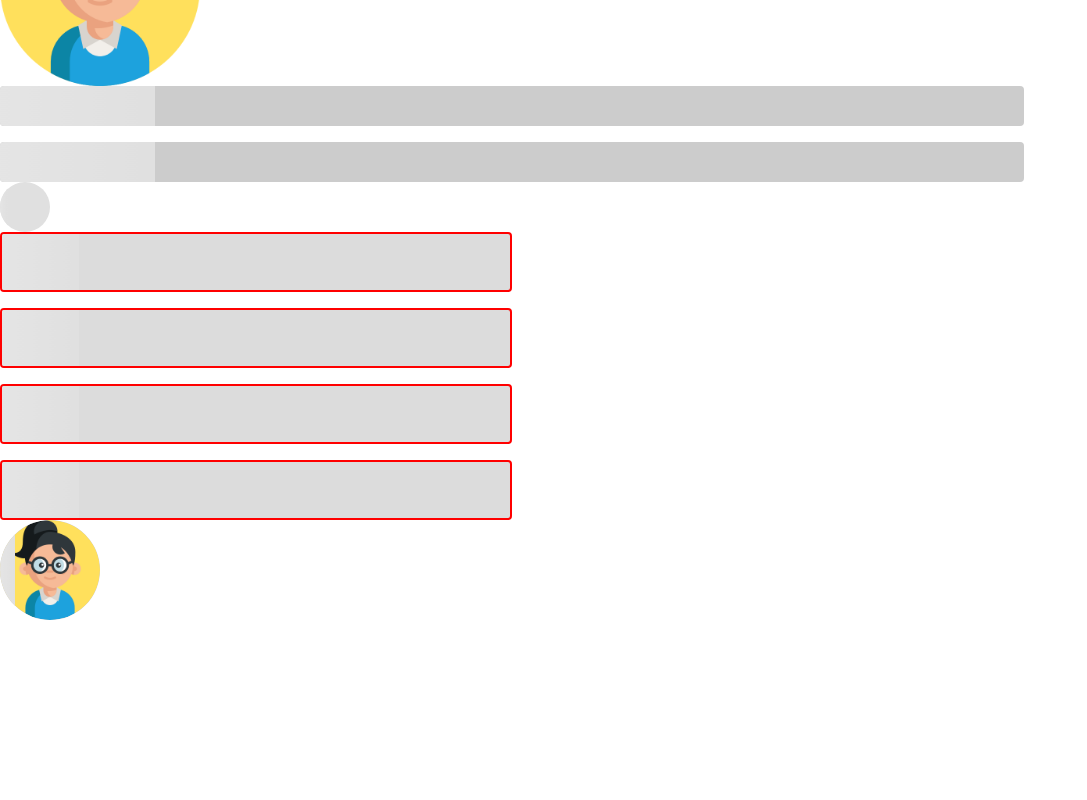
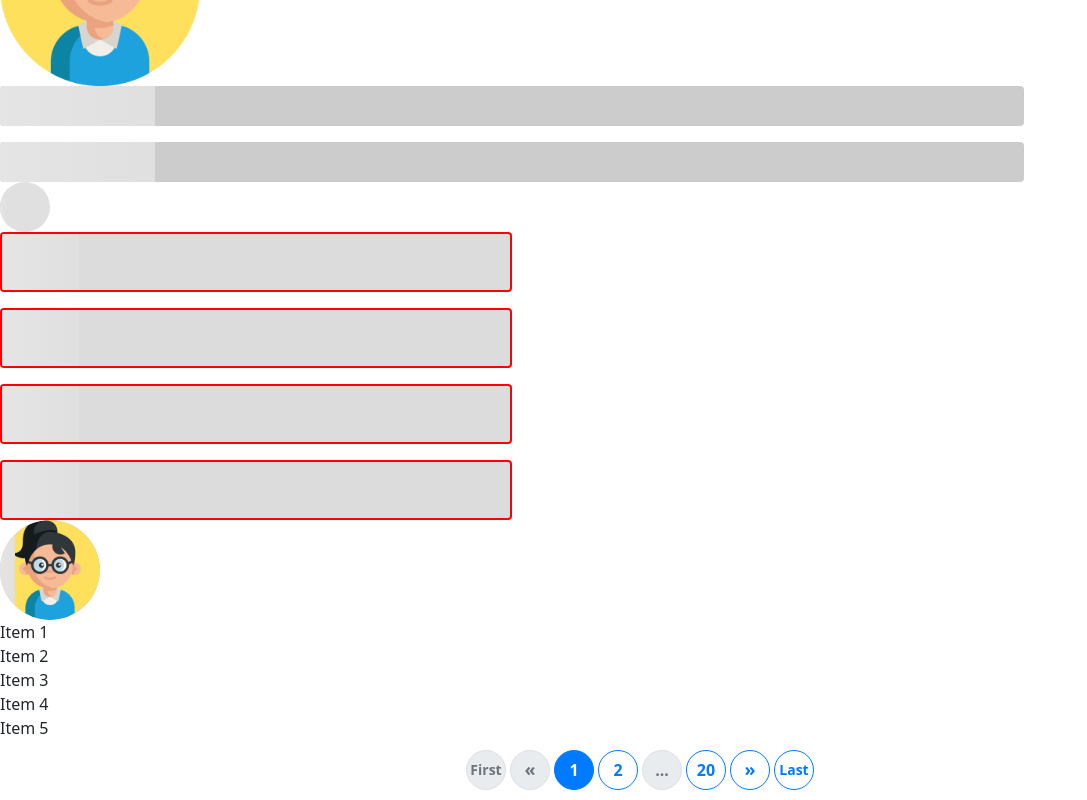
Before and after one commit to Pandukumar9/angular_19_concepts, an Angular app: page / in a window 1280 px wide. Shown: the part 1235-2035 px from the top of the page, without its empty margins (0-1087 px from the left). Before the commit the page ends 1855 px from the top, so only its background shows below. Built offline with nearby package versions, Linux system fonts and the light colour scheme.

Commit message:
reuse pagination completed

```diff
--- a/src/app/app.component.html
+++ b/src/app/app.component.html
@@ -26,3 +26,15 @@
   shimmerColor="#dddddd"
   imageUrl="girl.png"
 ></app-reuse-skeleton>
+
+
+<div *ngFor="let item of paginatedItems">
+  {{ item }}
+</div>
+
+<app-reuse-pagination
+[totalItems]="items.length"
+[itemsPerPage]="itemsPerPage"
+[currentPage]="currentPage"
+(pageChange)="onPageChange($event)">
+</app-reuse-pagination>
--- a/src/app/app.component.ts
+++ b/src/app/app.component.ts
@@ -1,12 +1,13 @@
 import { Component } from '@angular/core';
 import { ReactFormComponent } from './forms/react-form/react-form.component';
 import { TemplateFormComponent } from './forms/template-form/template-form.component';
-import { IMAGE_CONFIG } from '@angular/common';
+import { IMAGE_CONFIG, NgFor } from '@angular/common';
 import { ReuseSkeletonComponent } from './reuse-comp/reuse-skeleton/reuse-skeleton.component';
+import { ReusePaginationComponent } from './reuse-comp/reuse-pagination/reuse-pagination.component';
 
 @Component({
   selector: 'app-root',
-  imports: [ReactFormComponent,TemplateFormComponent,ReuseSkeletonComponent],
+  imports: [ReactFormComponent,TemplateFormComponent,ReuseSkeletonComponent,ReusePaginationComponent,NgFor],
   templateUrl: './app.component.html',
   styleUrl: './app.component.scss',
   providers: [
@@ -24,4 +25,17 @@ export class AppComponent {
   isLoading:boolean = false;
 
   data = ['test' , 'test1' , 'test3'];
+
+  items = Array.from({ length: 100 }, (_, i) => `Item ${i + 1}`); // Example data
+  itemsPerPage = 5;
+  currentPage = 1;
+
+  get paginatedItems(): string[] {
+    const start = (this.currentPage - 1) * this.itemsPerPage;
+    return this.items.slice(start, start + this.itemsPerPage);
+  }
+
+  onPageChange(newPage: number) {
+    this.currentPage = newPage;
+  }
 }
--- a/src/app/reuse-comp/reuse-pagination/reuse-pagination.component.html
+++ b/src/app/reuse-comp/reuse-pagination/reuse-pagination.component.html
@@ -1,7 +1,40 @@
-<p>
+<nav *ngIf="totalPages > 1" aria-label="Pagination">
+  <ul class="pagination">
+    <!-- First Button -->
+    <li class="page-item" [class.disabled]="currentPage === 1">
+      <button class="page-link" (click)="changePage(1)" aria-label="First">
+        First
+      </button>
+    </li>
 
-  reuse-pagination works!
+    <!-- Previous Button -->
+    <li class="page-item" [class.disabled]="currentPage === 1">
+      <button class="page-link" (click)="changePage(currentPage - 1)" aria-label="Previous">
+        &laquo;
+      </button>
+    </li>
 
+    <!-- Page Numbers -->
+    <li class="page-item" *ngFor="let page of pages" [class.active]="page === currentPage"
+      [class.disabled]="page === 0">
+      <button class="page-link" *ngIf="page !== 0" (click)="changePage(page)">
+        {{ page }}
+      </button>
+      <span class="page-link" *ngIf="page === 0">...</span>
+    </li>
 
+    <!-- Next Button -->
+    <li class="page-item" [class.disabled]="currentPage === totalPages">
+      <button class="page-link" (click)="changePage(currentPage + 1)" aria-label="Next">
+        &raquo;
+      </button>
+    </li>
 
-</p>
+    <!-- Last Button -->
+    <li class="page-item" [class.disabled]="currentPage === totalPages">
+      <button class="page-link" (click)="changePage(totalPages)" aria-label="Last">
+        Last
+      </button>
+    </li>
+  </ul>
+</nav>
--- a/src/app/reuse-comp/reuse-pagination/reuse-pagination.component.scss
+++ b/src/app/reuse-comp/reuse-pagination/reuse-pagination.component.scss
@@ -0,0 +1,71 @@
+.pagination {
+  display: flex;
+  justify-content: center; /* Centers the pagination */
+  flex-wrap: wrap; /* Allows buttons to wrap on smaller screens */
+  list-style: none;
+  padding: 10px 0;
+  margin: 0;
+  gap: 5px; /* Adds consistent spacing between buttons */
+}
+
+.page-item {
+  margin: 0;
+}
+
+.page-link {
+  display: flex;
+  align-items: center;
+  justify-content: center;
+  border: 1px solid #007bff;
+  border-radius: 50%; //this is for circle box
+  // border-radius: 50%; //this is for square box
+  width: 40px;
+  height: 40px;
+  font-size: 16px;
+  font-weight: bold;
+  color: #007bff;
+  text-decoration: none;
+  background-color: white;
+  cursor: pointer;
+  transition: all 0.3s ease; /* Smooth hover and active animations */
+}
+
+.page-link:hover {
+  background-color: #007bff;
+  color: white;
+  box-shadow: 0 4px 8px rgba(0, 0, 0, 0.2); /* Adds shadow for a hover effect */
+}
+
+.page-item.disabled .page-link {
+  pointer-events: none;
+  background-color: #e9ecef;
+  color: #6c757d;
+  border-color: #dee2e6;
+}
+
+.page-item.active .page-link {
+  background-color: #007bff;
+  color: white;
+  border-color: #007bff;
+  pointer-events: none;
+}
+
+.page-link[aria-label="First"],
+.page-link[aria-label="Last"] {
+  border-radius: 20px; /* Rounded edges for First and Last buttons */
+  font-size: 14px;
+}
+
+.page-link[aria-label="Previous"],
+.page-link[aria-label="Next"] {
+  font-size: 18px;
+}
+
+@media (max-width: 768px) {
+  /* Responsive styling for smaller screens */
+  .page-link {
+    width: 32px;
+    height: 32px;
+    font-size: 14px;
+  }
+}
--- a/src/app/reuse-comp/reuse-pagination/reuse-pagination.component.ts
+++ b/src/app/reuse-comp/reuse-pagination/reuse-pagination.component.ts
@@ -1,11 +1,65 @@
-import { Component } from '@angular/core';
+import { NgFor, NgIf } from '@angular/common';
+import { Component, EventEmitter, Input, Output } from '@angular/core';
 
 @Component({
   selector: 'app-reuse-pagination',
-  imports: [],
+  imports: [NgIf, NgFor],
   templateUrl: './reuse-pagination.component.html',
   styleUrl: './reuse-pagination.component.scss'
 })
 export class ReusePaginationComponent {
+  @Input() totalItems: number = 0;         // Total number of items
+  @Input() itemsPerPage: number = 10;      // Items per page
+  @Input() currentPage: number = 1;        // Current page
+  @Output() pageChange = new EventEmitter<number>(); // Emits page changes
+
+  get totalPages(): number {
+    return Math.ceil(this.totalItems / this.itemsPerPage);
+  }
+
+  changePage(page: number): void {
+    if (page >= 1 && page <= this.totalPages) {
+      this.currentPage = page;
+      this.pageChange.emit(this.currentPage);
+    }
+  }
+
+  get pages(): number[] {
+    const totalPages = this.totalPages;
+    const currentPage = this.currentPage;
+
+    // Show all pages if totalPages <= 7
+    if (totalPages <= 7) {
+      return Array.from({ length: totalPages }, (_, i) => i + 1);
+    }
+
+    // Logic to include ellipsis
+    const pages: number[] = [];
+
+    // Always include the first page
+    pages.push(1);
+
+    // Add ellipsis if currentPage > 4
+    if (currentPage > 4) {
+      pages.push(0); // 0 represents ellipsis
+    }
+
+    // Add pages around the current page
+    const startPage = Math.max(2, currentPage - 1);
+    const endPage = Math.min(totalPages - 1, currentPage + 1);
+    for (let i = startPage; i <= endPage; i++) {
+      pages.push(i);
+    }
+
+    // Add ellipsis if currentPage < totalPages - 3
+    if (currentPage < totalPages - 3) {
+      pages.push(0); // 0 represents ellipsis
+    }
+
+    // Always include the last page
+    pages.push(totalPages);
+
+    return pages;
+  }
 
 }
```
